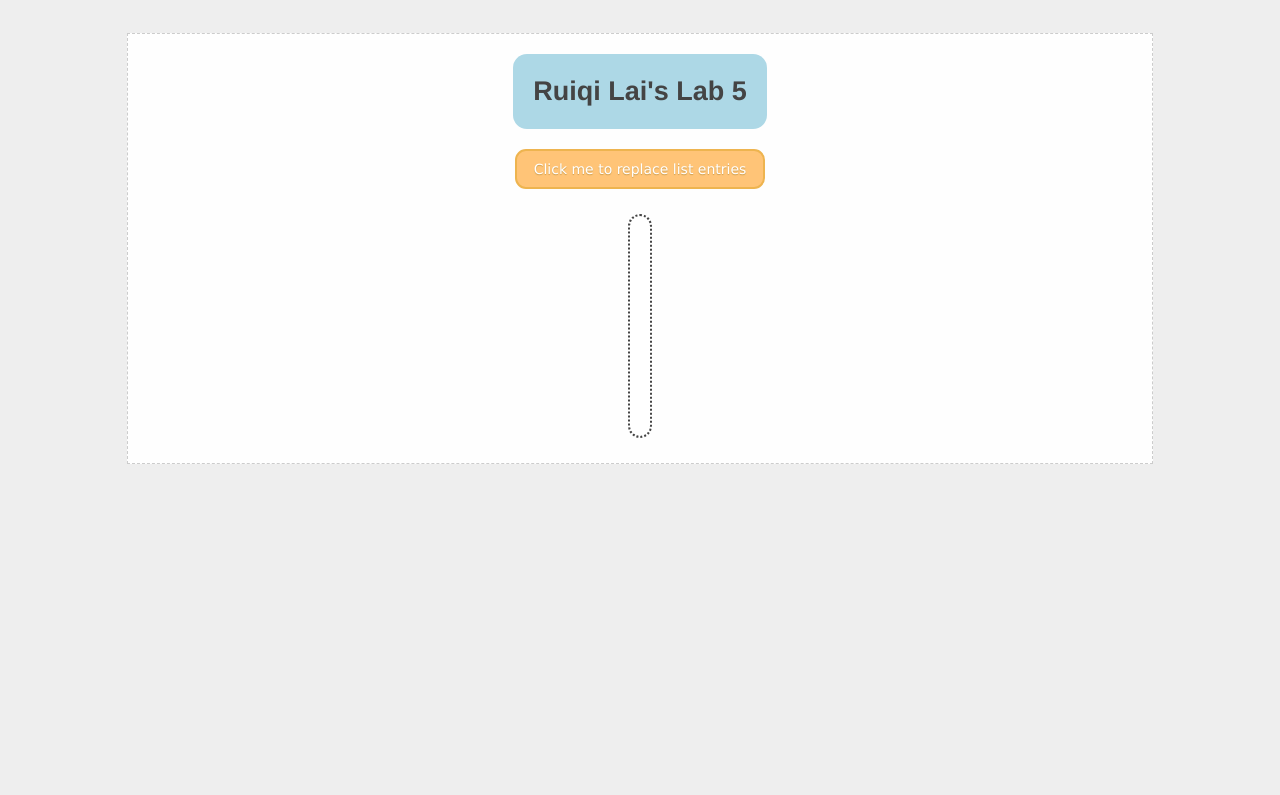
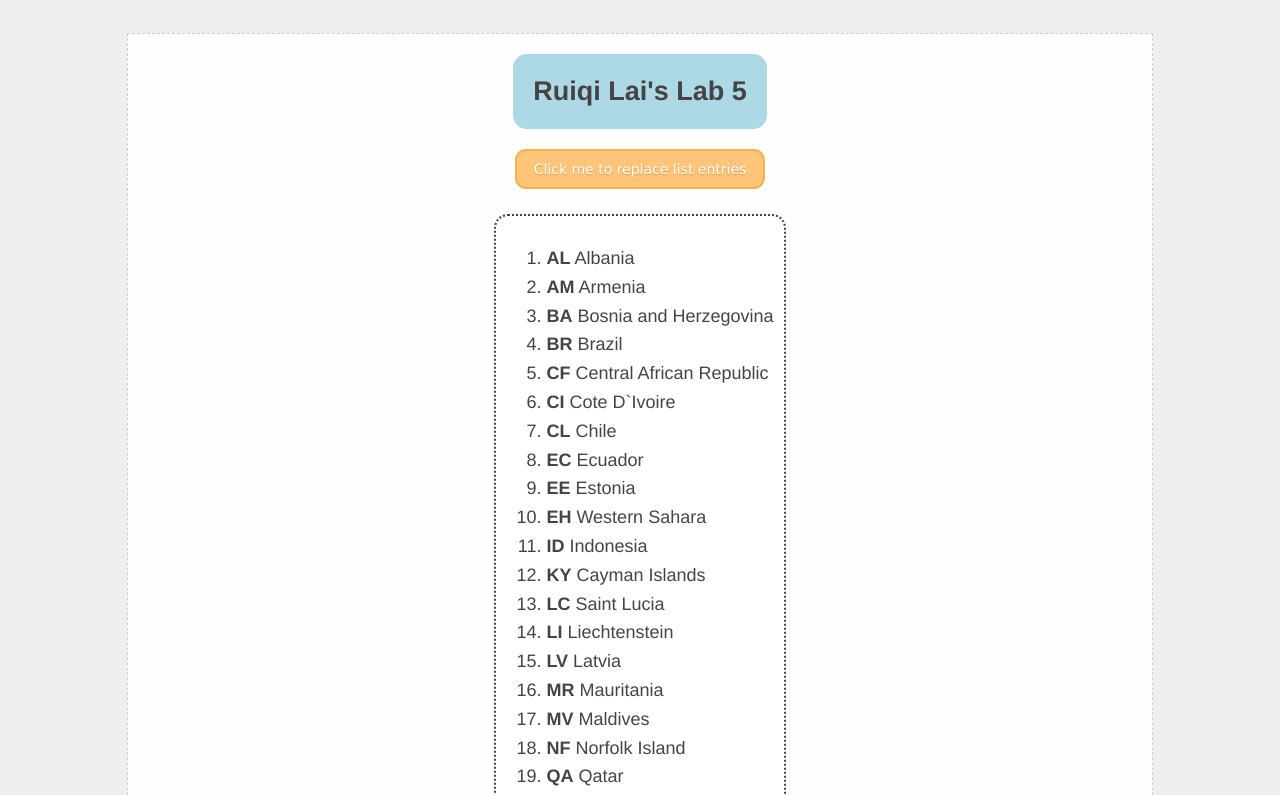
Before and after one commit to RuiqiLai0210/ruiqilai0210.github.io, a plain HTML site: page lab_5/index.html in a window 1280 px wide. Both pictures are taken after a click on the button "Click me to replace list entries". Shown: the top 795 px of the page. Drawn offline with Linux system fonts and the light colour scheme.

Commit message:
Update index.html

```diff
--- a/lab_5/index.html
+++ b/lab_5/index.html
@@ -11,48 +11,56 @@
     <div class="wrapper">
       <div class="header">Ruiqi Lai's Lab 5</div>
       <!-- <button class="button" onclick="loadData()">Load Some JSON</button> -->
-      <button class="activate">Click me to replace list
+      <button class="activate" onclick="selects()">Click me to replace list
         entries</button>
       <div class="content">
+        <ol class="countries"></ol>
       </div>
       <div class="footer"></div>
     </div>
   </div>
   <script>
-        function select(){
-      const content = document.querySelector(".content");
-        var selectCountry = [], unselectCountry = [], newlist = document.createElement("ol");
-        newlist.setAttribute("class", "countries");
-        content.replaceChild(newlist, content.childNodes[1]);
-        unselectCountry = [...countries];
-        for(i = 0; i < 25; i++){
-          var rnum;
-          rnum = Math.floor(Math.random()*countries.length);
-          var select = true;
-          while (select){
-            country = countries[rnum];
-            if(selectCountry.include(country)){
-              continue;
-            }
-              else{
-            selectCountry.push(country);
-            unselectedCountries.splice(unselectedCountries.indexOf(country),1);
-            select = false;
+
+
+      function selects() {
+        const Content = document.querySelector(".content");
+        var selected = [], unselected = [], newlst = document.createElement("ol");
+        newlst.setAttribute("class", "countries");
+        Content.replaceChild(newlst, Content.childNodes[1]);
+        unselected = [...countries];
+
+        for (i = 0; i < 25; i++) {
+          var temp = Math.floor(Math.random() * countries.length);
+          var status = true;
+          while (status) {
+            country = countries[temp];
+            if (selected.includes(country)) {
+              temp = Math.floor(Math.random() * countries.length);
+            } else {
+              selected.push(country);
+              unselected.splice(unselected.indexOf(country),1);
+              selected.sort(function(a, b){
+                if(a.code < b.code) {
+                  return -1; }
+                if(a.code > b.code) {
+                  return 1; }
+                return 0;}
+              )
+              status = false;
             }
           }
         }
-        countryList.forEach(enterCountries);
-        console.log("Countries that are not selected:", unselectedCountries, false);
+        selected.forEach(input);
+        console.log("Countries not selected:", unselected, false);
+      }
 
-      function enterCountries(item){
-      var listEntry = document.createElement("li");
-      var injectList = document.querySelector('.countries');
-      listEntry.innerHTML = "<strong>" + item.code + "</strong> " + item.name;
+      function input(item) {
+        var Entry = document.createElement("li");
+        var inject = document.querySelector(".countries");
+        Entry.innerHTML = "<strong>" + item.code + "</strong> " + item.name;
+        inject.appendChild(Entry);
+      }
 
-      injectList.appendChild(listEntry);
-    }
-
-    }
     /* N.B. - For your lab, use the variable "countries" now available on the window space */
 
     const countries = [
```
